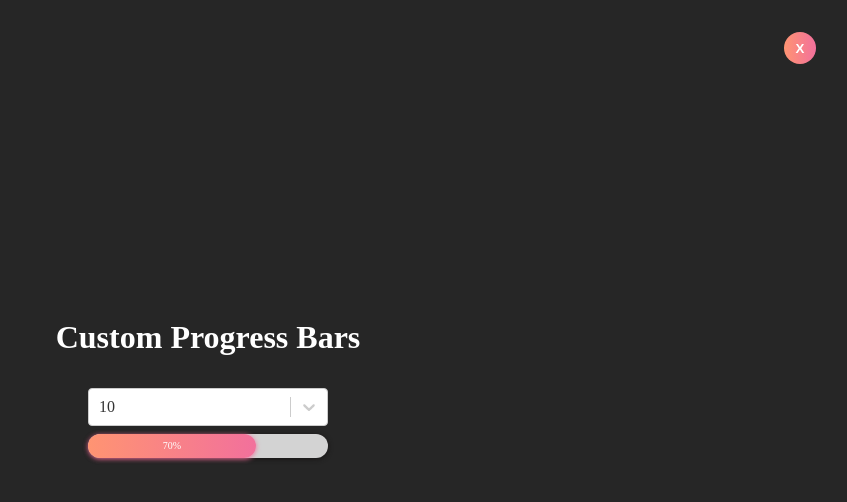
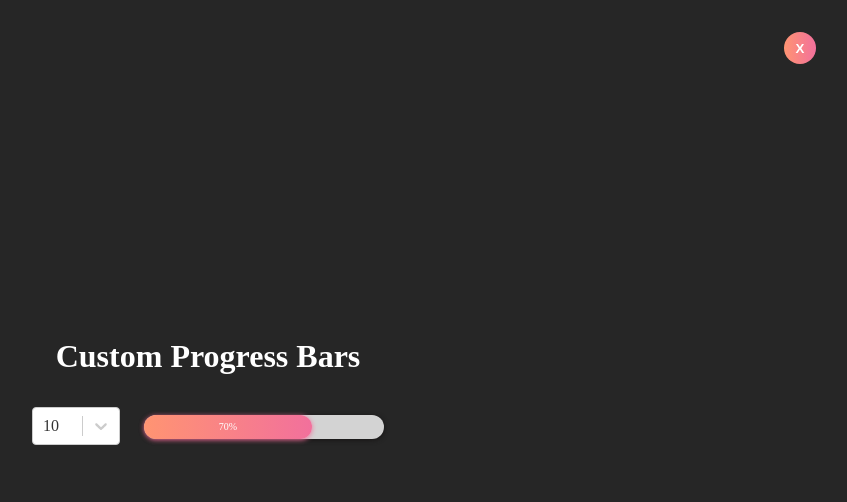
Before and after one commit to codexarama/progress-components, a React (Create React App) app: page / in a window 1280 px wide. Both pictures are taken after a click on the button "bar". Shown: the top 502 px of the page, without its empty margins (432-1279 px from the left). Built offline with nearby package versions, Linux system fonts and the light colour scheme.

Commit message:
styles (ProgressBar) : update

```diff
--- a/src/components/ProgressBar/progressBar.css
+++ b/src/components/ProgressBar/progressBar.css
@@ -1,6 +1,24 @@
 .progress_bar {
+  width: 22rem;
   margin-top: 2rem;
   margin-bottom: 1rem;
+  display: flex;
+  justify-content: space-between;
+}
+
+.progress_bar #percent_options {
+  width: 5.5rem;
+}
+
+#percent_options div::-webkit-scrollbar {
+  width: 0;
+}
+
+#react-select-3-listbox {
+  width: 3.2rem;
+  text-align: right;
+  /* max-height: 19rem;
+  overflow: auto; */
 }
 
 .progress_bar--bg {
```
